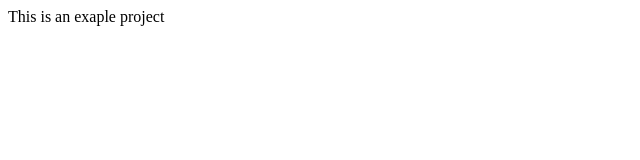
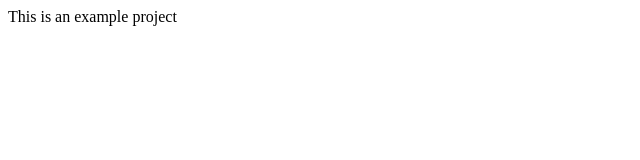
Before and after one commit to dianabielinska/My-first-project, a plain HTML site: page index.html in a window 1280 px wide. Shown: the full height of the page, 0-640 px from the left. Drawn offline with Linux system fonts and the light colour scheme.

Commit message:
fix message

```diff
--- a/index.html
+++ b/index.html
@@ -6,6 +6,6 @@
     <title>Document</title>
   </head>
   <body>
-    <h> This is an exaple project </h>
+    <h> This is an example project </h>
   </body>
 </html>
```
